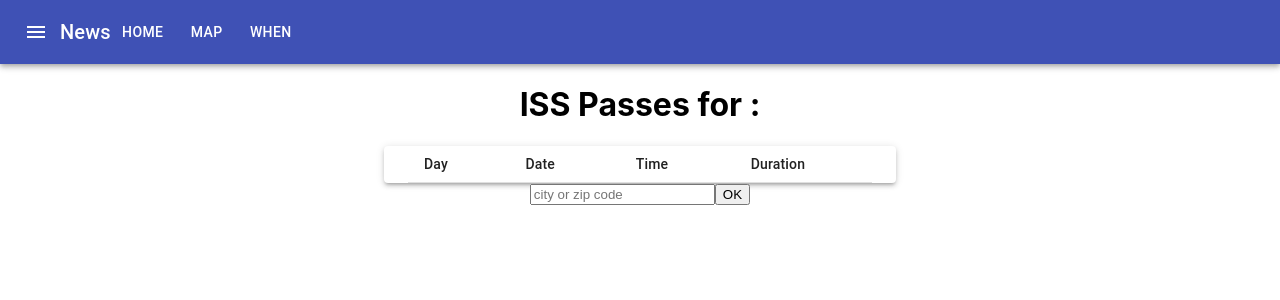
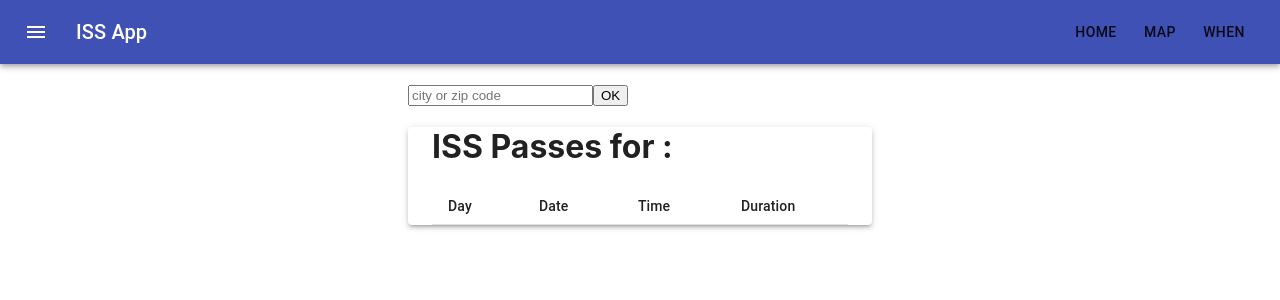
Before and after one commit to markdreed512/iss-app, a React (Create React App) app: page / in a window 1280 px wide. Shown: the top 300 px of the page. Built offline with nearby package versions, Linux system fonts and the light colour scheme.

Commit message:
navbar layout

```diff
--- a/src/App.js
+++ b/src/App.js
@@ -4,6 +4,7 @@ import IssMap from './components/IssMap'
 import Home from './components/Home'
 import Input from './components/Input'
 import NavBar from './components/NavBar'
+
 function App() {
   const [ page, setPage ] = useState("input")
   const handleNavClick = (e) => {
@@ -11,14 +12,12 @@ function App() {
   }
 
   return (
-    <div className="App">
+    <>
       <NavBar handleClick={handleNavClick}/>
       { page === "input"? <Input /> :
         page === "map"? <IssMap /> : <Home />
       }
-
-
-    </div>
+    </>
   );
 }
 
--- a/src/components/Display.js
+++ b/src/components/Display.js
@@ -8,7 +8,7 @@ const useStyles = makeStyles({
       width: "100%"
     },
     paper: {
-        maxWidth: "40%"
+        maxWidth: "100%"
     }
   });
 function Display(props) {
@@ -16,8 +16,9 @@ function Display(props) {
     if (props.dates) {
         return (
             <div>
+
+                <Container component={Paper} className={classes.paper} elevation={3}>
                 <h1>{`ISS Passes for ${props.city}:`}</h1>
-                <Container component={Paper} className={classes.paper} elevation={3}>
                 <Table className={classes.table} size="small" aria-label="a dense table">
                     <TableHead>
                         <TableRow>
--- a/src/components/Input.js
+++ b/src/components/Input.js
@@ -1,12 +1,23 @@
 import React, { useState, useEffect } from 'react'
 import Display from './Display'
+import { makeStyles, Container } from '@material-ui/core'
+
+const useStyles = makeStyles({
+    container: {
+        maxWidth: "40%"
+    },
+    input: {
+        marginTop: "20px"
+    }
+})
+
 function Input() {
     const [lat, setLat] = useState("")
     const [long, setLong] = useState("")
     const [searchQuery, setSearchQuery] = useState("")
     const [city, setCity] = useState("")
     const [dates, setDates] = useState([])
-
+    const classes = useStyles()
 
     useEffect(() => {
         const apiKey = "4b2ccb0553c346ef9b0782e991f3eb1d"
@@ -19,7 +30,7 @@ function Input() {
                     setLong(data.results[0].geometry.lng)
                     setCity(data.results[0].components.city)
                 })
-            }
+        }
     }, [searchQuery])
     useEffect(() => {
         if (lat && long) {
@@ -40,7 +51,11 @@ function Input() {
 
 
     return (
-        <>
+        <Container className={classes.container}>
+            <form onSubmit={handleSubmit} className={classes.input}>
+                <input placeholder="city or zip code" />
+                <button>OK</button>
+            </form>
             <Display
                 dates={dates}
                 lat={lat}
@@ -48,11 +63,7 @@ function Input() {
                 long={long}
                 city={city}
             />
-            <form onSubmit={handleSubmit}>
-                <input placeholder="city or zip code" />
-                <button>OK</button>
-            </form>
-        </>
+        </Container>
     )
 }
 
--- a/src/components/IssMap.js
+++ b/src/components/IssMap.js
@@ -1,10 +1,20 @@
 import React, { useEffect , useState } from 'react'
 import  { Map, TileLayer, Marker } from 'react-leaflet'
 import L from 'leaflet'
+import { makeStyles } from '@material-ui/core'
+
+const useStyles = makeStyles({
+  mapStyles: {
+    marginTop: "20px",
+    borderRadius: "10px",
+    boxShadow: "0px 0px 10px grey"
+  }
+})
 
 function IssMap() {
   const [IssPosition, setIssPosition] = useState({ lat: 0, long: 0 })
   const [ ZoomLevel, setZoomLevel] = useState(5)
+  const classes = useStyles()
 
   const getIssPosition = () => {
     fetch('http://api.open-notify.org/iss-now.json')
@@ -34,7 +44,12 @@ function IssMap() {
     setZoomLevel(e.target._zoom)
   }
     return (
-        <Map center={[IssPosition.lat, IssPosition.long]}  zoom={ZoomLevel} onzoomend={handleZoomEnd}>
+        <Map
+          center={[IssPosition.lat, IssPosition.long]}
+          zoom={ZoomLevel}
+          onzoomend={handleZoomEnd}
+          className={classes.mapStyles}
+        >
         <TileLayer
           url="https://{s}.tile.openstreetmap.org/{z}/{x}/{y}.png"
           attribution="&copy; <a href=&quot;http://osm.org/copyright&quot;>OpenStreetMap</a> contributors"
--- a/src/components/NavBar.js
+++ b/src/components/NavBar.js
@@ -1,30 +1,41 @@
 import React from 'react'
-import { AppBar, Toolbar, IconButton, Typography, Button, } from '@material-ui/core'
-import { Menu } from '@material-ui/icons';
+import { AppBar, Toolbar, Button, Typography } from '@material-ui/core'
 import { makeStyles } from '@material-ui/core/styles';
-
-const useStyles = makeStyles({
+import iss from '../images/iss.png'
+import IconButton from '@material-ui/core/IconButton';
+import MenuIcon from '@material-ui/icons/Menu';
+const useStyles = makeStyles((theme) => ({
+    root: {
+        flexGrow: 1
+    },
     menuButton: {
-
+        // backgroundImage: `url(${iss})`,
+        marginRight: theme.spacing(2)
+    },
+    title: {
+        flexGrow: 1
     }
-})
+}))
 
 function NavBar(props) {
     const classes = useStyles()
     return (
+        <div className={classes.root}>
             <AppBar position="static">
                 <Toolbar>
                     <IconButton edge="start" className={classes.menuButton} color="inherit" aria-label="menu">
-      <Menu />
+                        <MenuIcon />
                     </IconButton>
+                    {/* <img src={iss} alt="iss logo" height="30px"/> */}
                     <Typography variant="h6" className={classes.title}>
-      News
+                        ISS App
                     </Typography>
-    <Button color="inherit" onClick={props.handleClick} id="home">Home</Button>
-    <Button color="inherit" onClick={props.handleClick} id="map">Map</Button>
-    <Button color="inherit" onClick={props.handleClick} id="input">When</Button>
+                    <Button className={classes.button} onClick={props.handleClick} id="home">Home</Button>
+                    <Button className={classes.button} onClick={props.handleClick} id="map">Map</Button>
+                    <Button className={classes.button} onClick={props.handleClick} id="input">When</Button>
                 </Toolbar>
             </AppBar>
+        </div>
     )
 }
 
```
Lines whose indentation alone changed are shown as unchanged.
